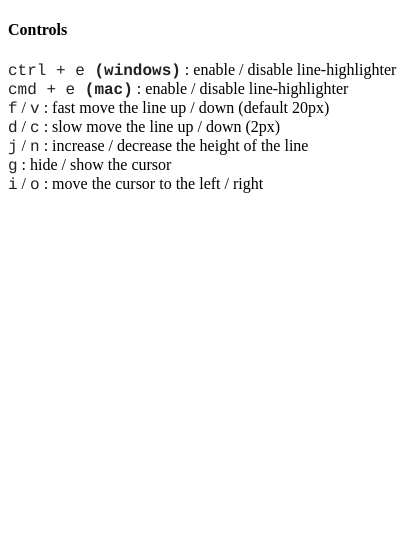
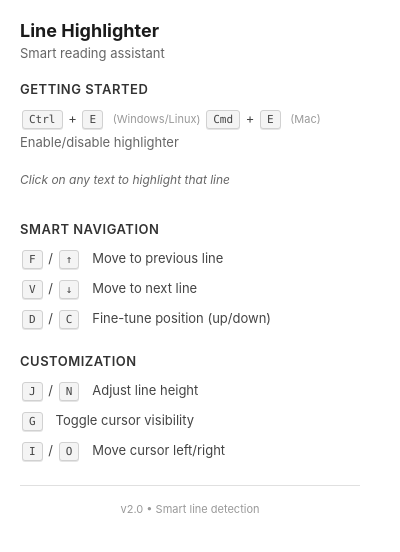
Before and after one commit to kylechadha/line-highlighter, a browser extension: page popup.html in a window 400 px wide. Drawn offline with Linux system fonts and the light colour scheme.

Commit message:
Modernize UI and styles

```diff
--- /dev/null
+++ b/popup-styles.css
@@ -0,0 +1,96 @@
+* {
+  margin: 0;
+  padding: 0;
+  box-sizing: border-box;
+}
+
+body {
+  font-family: -apple-system, BlinkMacSystemFont, 'Segoe UI', Roboto, 'Helvetica Neue', Arial, sans-serif;
+  width: 380px;
+  background: #ffffff;
+}
+
+#controls {
+  padding: 20px;
+}
+
+h3 {
+  font-size: 18px;
+  color: #1a1a1a;
+  margin-bottom: 4px;
+}
+
+h4 {
+  font-size: 13px;
+  color: #333;
+  margin-bottom: 12px;
+  margin-top: 20px;
+  text-transform: uppercase;
+  letter-spacing: 0.5px;
+  font-weight: 600;
+}
+
+.subtitle {
+  color: #666;
+  font-size: 13px;
+  margin-bottom: 20px;
+}
+
+.section {
+  margin-bottom: 24px;
+}
+
+.section:first-of-type h4 {
+  margin-top: 0;
+}
+
+.control-item {
+  margin-bottom: 10px;
+  font-size: 13px;
+  color: #444;
+  line-height: 1.5;
+}
+
+.control-item p {
+  margin-top: 4px;
+  color: #666;
+}
+
+kbd {
+  display: inline-block;
+  padding: 3px 6px;
+  font-family: 'SF Mono', Monaco, 'Courier New', monospace;
+  font-size: 11px;
+  line-height: 1;
+  color: #444;
+  background-color: #f4f4f4;
+  border: 1px solid #d1d1d1;
+  border-radius: 3px;
+  box-shadow: 0 1px 0 rgba(0,0,0,0.1);
+  margin: 0 2px;
+}
+
+.platform {
+  color: #999;
+  font-size: 11px;
+  margin-left: 4px;
+}
+
+.hint {
+  color: #666;
+  font-style: italic;
+  font-size: 12px;
+  padding: 8px 0;
+}
+
+.footer {
+  margin-top: 24px;
+  padding-top: 16px;
+  border-top: 1px solid #e0e0e0;
+  text-align: center;
+}
+
+.footer p {
+  color: #999;
+  font-size: 11px;
+}
--- a/popup.html
+++ b/popup.html
@@ -1,20 +1,55 @@
 <!doctype html>
 <html>
-	<head>
-		<title>Line Highlighter Chrome Extension</title>
+<head>
+	<title>Line Highlighter</title>
+	<link rel="stylesheet" href="popup-styles.css">
+</head>
+<body>
+	<div id="controls">
+		<h3>Line Highlighter</h3>
+		<p class="subtitle">Smart reading assistant</p>
 
-		<link rel="stylesheet" href="styles.css">
-	</head>
-	<body>
-		<div id="controls">
-			<h4>Controls</h4>
-			<span>ctrl + e <b>(windows)</b></span> : enable / disable line-highlighter<br>
-			<span>cmd + e <b>(mac)</b></span> : enable / disable line-highlighter<br>
-			<span>f</span> / <span>v</span> : fast move the line up / down (default 20px)<br>
-			<span>d</span> / <span>c</span> : slow move the line up / down (2px)<br>
-			<span>j</span> / <span>n</span> : increase / decrease the height of the line<br>
-			<span>g</span> : hide / show the cursor<br>
-			<span>i</span> / <span>o</span> : move the cursor to the left / right<br>
+		<div class="section">
+			<h4>Getting Started</h4>
+			<div class="control-item">
+				<kbd>Ctrl</kbd> + <kbd>E</kbd> <span class="platform">(Windows/Linux)</span>
+				<kbd>Cmd</kbd> + <kbd>E</kbd> <span class="platform">(Mac)</span>
+				<p>Enable/disable highlighter</p>
+			</div>
+			<div class="control-item">
+				<p class="hint">Click on any text to highlight that line</p>
+			</div>
 		</div>
-	</body>
+
+		<div class="section">
+			<h4>Smart Navigation</h4>
+			<div class="control-item">
+				<kbd>F</kbd> / <kbd>↑</kbd> &nbsp; Move to previous line
+			</div>
+			<div class="control-item">
+				<kbd>V</kbd> / <kbd>↓</kbd> &nbsp; Move to next line
+			</div>
+			<div class="control-item">
+				<kbd>D</kbd> / <kbd>C</kbd> &nbsp; Fine-tune position (up/down)
+			</div>
+		</div>
+
+		<div class="section">
+			<h4>Customization</h4>
+			<div class="control-item">
+				<kbd>J</kbd> / <kbd>N</kbd> &nbsp; Adjust line height
+			</div>
+			<div class="control-item">
+				<kbd>G</kbd> &nbsp; Toggle cursor visibility
+			</div>
+			<div class="control-item">
+				<kbd>I</kbd> / <kbd>O</kbd> &nbsp; Move cursor left/right
+			</div>
+		</div>
+
+		<div class="footer">
+			<p>v2.0 • Smart line detection</p>
+		</div>
+	</div>
+</body>
 </html>
--- a/styles.css
+++ b/styles.css
@@ -1,3 +1,6 @@
+/* Legacy styles - kept for compatibility but no longer used */
+/* The extension now creates styles dynamically in JavaScript */
+
 :root {
   --default-height: 20px;
 }
@@ -20,12 +23,3 @@
 	height: var(--default-height);
 	background-color: #C6C600;
 }
-
-#controls {
-	width: 400px;
-}
-
-#controls span {
-	font-family: courier;
-	color: #222222;
-}
```
